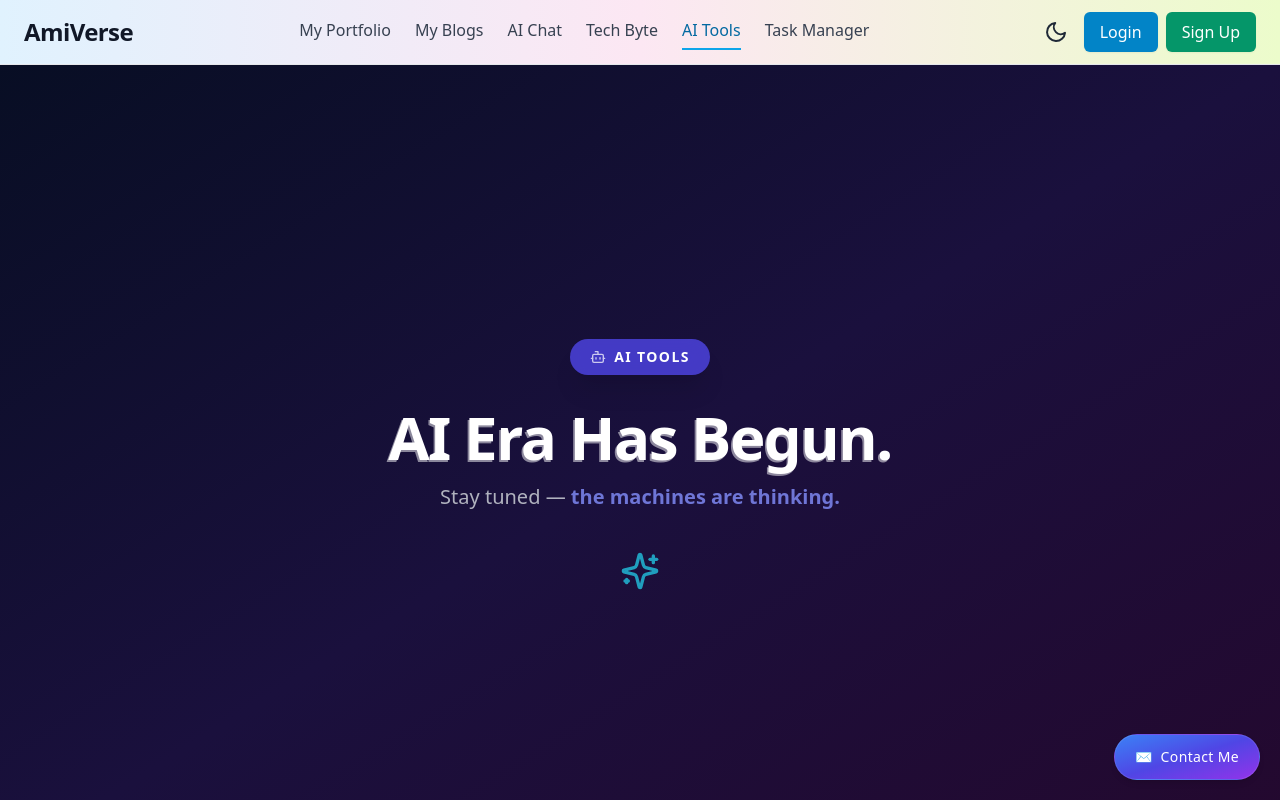
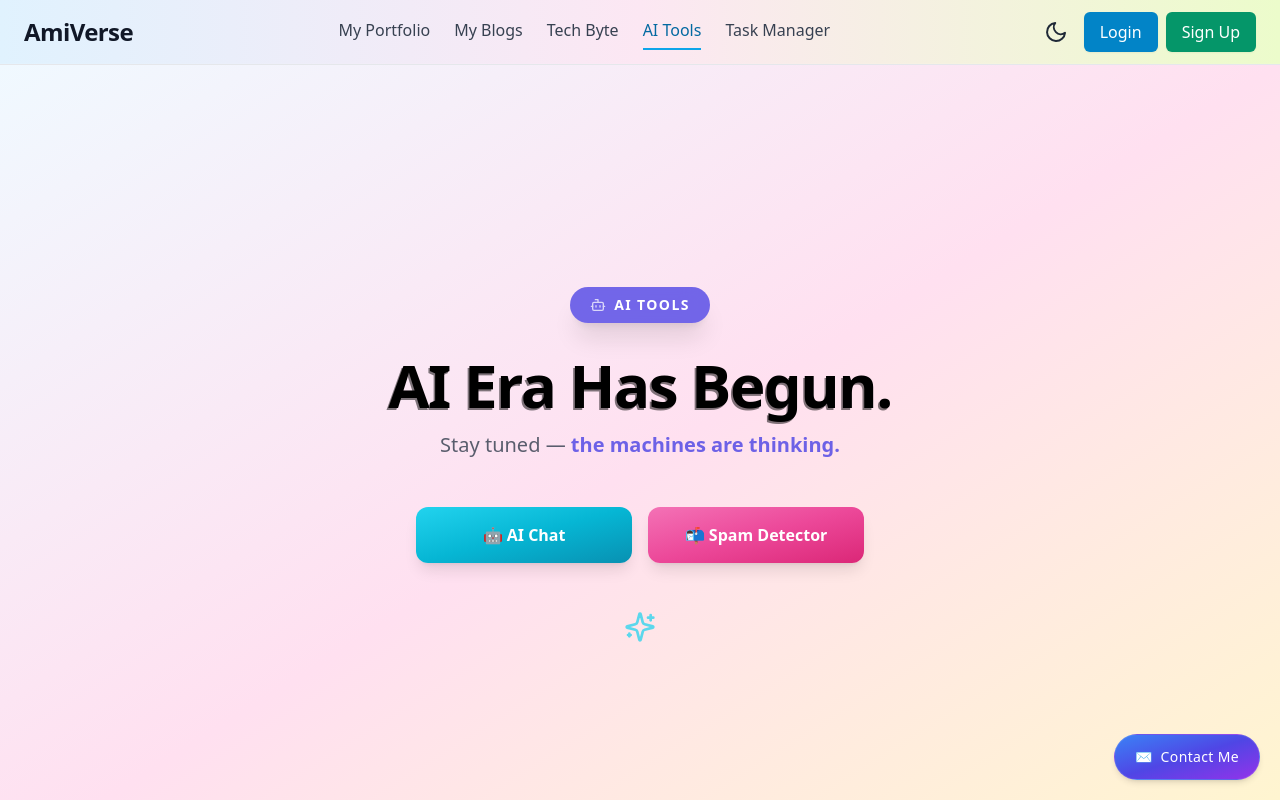
Before and after one commit to amritanshu99/amiwrites-UI, a React (Create React App) app: page /ai-tools in a window 1280 px wide. Built offline with nearby package versions, Linux system fonts and the light colour scheme.

Commit message:
Adding spam detector

```diff
--- a/src/App.jsx
+++ b/src/App.jsx
@@ -27,6 +27,7 @@ import TaskManagerDetails from "./pages/TaskManagerDetails";
 import AIToolsDetails from "./pages/AIToolsDetails";
 import { isTokenExpired } from "./utils/auth";
 import { verifyToken } from "./utils/authApi";
+import SpamDetectorDetails from "./pages/SpamDetectorDetails";
 const ValidateResetToken = () => {
   const { id: token } = useParams();
   const navigate = useNavigate();
@@ -155,6 +156,7 @@ const App = () => {
           <Route path="/reset-password/:id" element={<ValidateResetToken />} />
           <Route path="/ai-tools" element={<AIToolsDetails />} />
           <Route path="/task-manager" element={<TaskManagerDetails />} />
+           <Route path="/spam-check" element={<SpamDetectorDetails />} />
           <Route path="*" element={<Navigate to="/" replace />} />
         </Routes>
       </main>
--- a/src/components/AI-Tools/AITools.jsx
+++ b/src/components/AI-Tools/AITools.jsx
@@ -2,16 +2,29 @@ import React from "react";
 import { Bot, Sparkles } from "lucide-react";
 import { motion } from "framer-motion";
 import clsx from "clsx";
+import { Link } from "react-router-dom";
+
+const toolLinks = [
+  {
+    path: "/ai-chat",
+    label: "🤖 AI Chat",
+    color: "from-cyan-400 via-cyan-500 to-cyan-600",
+  },
+  {
+    path: "/spam-check",
+    label: "📬 Spam Detector",
+    color: "from-pink-400 via-pink-500 to-pink-600",
+  },
+];
 
 export default function AITools() {
   return (
-    <main className="relative min-h-screen flex items-center justify-center px-6 overflow-hidden bg-gradient-to-br from-[#080e24] via-[#1a103d] to-[#24082e] dark:from-[#020510] dark:via-[#0c0824] dark:to-[#1a0930] text-white transition-colors duration-700">
-      {/* Futuristic neon glows */}
+    <main className="relative min-h-screen flex flex-col items-center justify-center px-6 overflow-hidden bg-gradient-to-br from-[#f0f9ff] via-[#ffe0f0] to-[#fff7cd] dark:from-[#020510] dark:via-[#0c0824] dark:to-[#1a0930] text-black dark:text-white transition-colors duration-700">
+      {/* Glows */}
       <div className="absolute top-[-120px] left-[-100px] w-[300px] h-[300px] bg-[#00f0ff] rounded-full blur-[120px] opacity-20 pointer-events-none -z-10 animate-pulse" />
       <div className="absolute bottom-[-100px] right-[-80px] w-[280px] h-[280px] bg-[#ff00e0] rounded-full blur-[120px] opacity-20 pointer-events-none -z-10 animate-pulse" />
       <div className="absolute top-[50%] left-[50%] transform -translate-x-1/2 -translate-y-1/2 w-[600px] h-[600px] bg-[#7c3aed] rounded-full blur-[180px] opacity-10 pointer-events-none -z-10" />
 
-      {/* Main Content */}
       <motion.section
         initial="hidden"
         animate="visible"
@@ -23,68 +36,63 @@ export default function AITools() {
             },
           },
         }}
-        className="text-center max-w-3xl z-10"
+        className="text-center max-w-3xl z-10 w-full"
       >
-        {/* Badge */}
         <motion.div
-          variants={{
-            hidden: { opacity: 0, y: -20 },
-            visible: { opacity: 1, y: 0 },
-          }}
+          variants={{ hidden: { opacity: 0, y: -20 }, visible: { opacity: 1, y: 0 } }}
           className="inline-flex items-center gap-2 bg-indigo-600/80 dark:bg-indigo-500/70 px-5 py-2 rounded-full text-sm font-semibold uppercase tracking-widest text-white shadow-xl backdrop-blur-md backdrop-saturate-150"
         >
-          <motion.span
-            className="animate-[pulse_2s_ease-in-out_infinite]"
-            initial={{ opacity: 0 }}
-            animate={{ opacity: 1 }}
-            transition={{ delay: 1 }}
-          >
+          <motion.span className="animate-[pulse_2s_ease-in-out_infinite]" initial={{ opacity: 0 }} animate={{ opacity: 1 }} transition={{ delay: 1 }}>
             <Bot className="w-4 h-4" />
           </motion.span>
           AI Tools
         </motion.div>
 
-        {/* Title with glitch */}
         <motion.h1
-          variants={{
-            hidden: { opacity: 0, y: 40 },
-            visible: { opacity: 1, y: 0 },
-          }}
+          variants={{ hidden: { opacity: 0, y: 40 }, visible: { opacity: 1, y: 0 } }}
           transition={{ duration: 1 }}
           className={clsx(
-            "mt-8 text-4xl sm:text-5xl md:text-6xl font-extrabold leading-tight tracking-tight text-white relative",
-            "before:content-['AI_Era_Has_Begun.'] before:absolute before:top-0 before:left-0 before:w-full before:text-white before:opacity-50",
+            "mt-8 text-4xl sm:text-5xl md:text-6xl font-extrabold leading-tight tracking-tight text-black dark:text-white relative",
+            "before:content-['AI_Era_Has_Begun.'] before:absolute before:top-0 before:left-0 before:w-full before:text-black before:dark:text-white before:opacity-50",
             "before:animate-glitch"
           )}
         >
           AI Era Has Begun.
         </motion.h1>
 
-        {/* Subtitle with flicker */}
         <motion.p
-          variants={{
-            hidden: { opacity: 0 },
-            visible: { opacity: 1 },
-          }}
+          variants={{ hidden: { opacity: 0 }, visible: { opacity: 1 } }}
           transition={{ duration: 1, delay: 0.8 }}
-          className="mt-4 text-base sm:text-lg md:text-xl text-gray-300 dark:text-gray-400 font-medium animate-flicker"
+          className="mt-4 text-base sm:text-lg md:text-xl text-gray-700 dark:text-gray-400 font-medium animate-flicker"
         >
-          Stay tuned —{" "}
-          <span className="text-indigo-400 font-semibold">
-            the machines are thinking.
-          </span>
+          Stay tuned — <span className="text-indigo-600 dark:text-indigo-400 font-semibold">the machines are thinking.</span>
         </motion.p>
 
-        {/* Sparkles */}
         <motion.div
-          variants={{
-            hidden: { opacity: 0, scale: 0.8 },
-            visible: { opacity: 1, scale: 1 },
-          }}
+          variants={{ hidden: { opacity: 0, scale: 0.95 }, visible: { opacity: 1, scale: 1 } }}
+          transition={{ delay: 1.2 }}
+          className="mt-12 grid grid-cols-1 sm:grid-cols-2 gap-4 w-full max-w-md mx-auto"
+        >
+          {toolLinks.map((tool, index) => (
+            <Link
+              key={index}
+              to={tool.path}
+              className={clsx(
+                "group block rounded-xl px-5 py-4 font-semibold text-base text-white bg-gradient-to-br shadow-lg transform transition duration-300 hover:scale-105 focus:outline-none focus:ring-2 focus:ring-offset-2 focus:ring-indigo-400 dark:focus:ring-cyan-400",
+                tool.color
+              )}
+            >
+              <span className="block text-center">{tool.label}</span>
+            </Link>
+          ))}
+        </motion.div>
+
+        <motion.div
+          variants={{ hidden: { opacity: 0, scale: 0.8 }, visible: { opacity: 1, scale: 1 } }}
           transition={{ delay: 1.6 }}
-          className="flex justify-center mt-10"
+          className="flex justify-center mt-12"
         >
-          <Sparkles className="w-10 h-10 text-cyan-400 animate-pulse" />
+          <Sparkles className="w-8 h-8 text-cyan-400 animate-pulse" />
         </motion.div>
       </motion.section>
     </main>
--- a/src/components/Layout/Header.jsx
+++ b/src/components/Layout/Header.jsx
@@ -83,7 +83,6 @@ export default function Header({ setLoading }) {
   const navLinks = [
     { name: "My Portfolio", to: "/" },
     { name: "My Blogs", to: "/blogs" },
-    { name: "AI Chat", to: "/ai-chat" },
     { name: "Tech Byte", to: "/tech-byte" },
     { name: "AI Tools", to: "/ai-tools" },
     { name: "Task Manager", to: "/task-manager" },
--- /dev/null
+++ b/src/components/SpamDectector/SpamDetector.jsx
@@ -0,0 +1,92 @@
+import React, { useState } from "react";
+import axios from "axios";
+import Loader from "../Loader/Loader";
+
+const SpamDetector = () => {
+  const [subject, setSubject] = useState("");
+  const [body, setBody] = useState("");
+  const [loading, setLoading] = useState(false);
+  const [result, setResult] = useState(null);
+  const [error, setError] = useState(null);
+
+  const handleSubmit = async (e) => {
+    e.preventDefault();
+    setLoading(true);
+    setResult(null);
+    setError(null);
+
+    try {
+      const response = await axios.post("https://amiwrites-backend-app-1.onrender.com/api/spam-check", {
+        subject,
+        body,
+      });
+
+      setResult(response.data.spam ? "🚨 This is SPAM" : "✅ This is NOT spam");
+    } catch (err) {
+      setError(err.response?.data?.error || err.message);
+    } finally {
+      setLoading(false);
+    }
+  };
+
+  return (
+    <div className="flex flex-col items-center justify-center min-h-screen px-4 py-10 bg-gradient-to-br from-cyan-300 via-pink-300 to-yellow-200 text-black dark:bg-gradient-to-br dark:from-zinc-950 dark:via-zinc-900 dark:to-zinc-950 dark:text-white transition-colors duration-300">
+
+      <div className="w-full max-w-xl bg-white dark:bg-zinc-900 p-8 rounded-2xl shadow-2xl border border-zinc-300 dark:border-zinc-700">
+        <h1 className="text-3xl font-bold mb-6 text-center text-cyan-700 dark:text-cyan-400">📨 Spam Email Detector</h1>
+
+        <form onSubmit={handleSubmit} className="space-y-4">
+          <div>
+            <label className="block text-sm font-medium mb-1">Subject</label>
+            <input
+              type="text"
+              value={subject}
+              onChange={(e) => setSubject(e.target.value)}
+              placeholder="Enter email subject"
+              className="w-full px-4 py-2 rounded-lg bg-gray-100 dark:bg-zinc-800 border border-zinc-400 dark:border-zinc-600 focus:outline-none focus:ring-2 focus:ring-cyan-500"
+              required
+            />
+          </div>
+
+          <div>
+            <label className="block text-sm font-medium mb-1">Body</label>
+            <textarea
+              value={body}
+              onChange={(e) => setBody(e.target.value)}
+              placeholder="Enter email body"
+              className="w-full px-4 py-2 h-32 resize-none rounded-lg bg-gray-100 dark:bg-zinc-800 border border-zinc-400 dark:border-zinc-600 focus:outline-none focus:ring-2 focus:ring-cyan-500"
+              required
+            ></textarea>
+          </div>
+
+          <button
+            type="submit"
+            className="w-full py-2 rounded-lg bg-cyan-600 hover:bg-cyan-500 transition font-semibold text-white text-lg shadow-md"
+          >
+            Check for Spam
+          </button>
+        </form>
+
+        {loading && <Loader />}
+
+        {result && (
+          <div className="mt-6 text-center text-xl font-semibold">
+            {result.includes("SPAM") ? (
+              <p className="text-red-500 dark:text-red-400">{result}</p>
+            ) : (
+              <p className="text-green-600 dark:text-green-400">{result}</p>
+            )}
+          </div>
+        )}
+
+        {error && (
+          <div className="mt-6 text-center text-red-600 dark:text-red-500 font-medium">
+            ❌ {error}
+          </div>
+        )}
+      </div>
+    </div>
+  );
+};
+
+export default SpamDetector;
--- /dev/null
+++ b/src/pages/SpamDetectorDetails.jsx
@@ -0,0 +1,12 @@
+import SpamDetector from '../components/SpamDectector/SpamDetector';
+
+
+const SpamDetectorDetails = () => {
+  return (
+    <div>
+      <SpamDetector />
+    </div>
+  );
+};
+
+export default SpamDetectorDetails;
```
